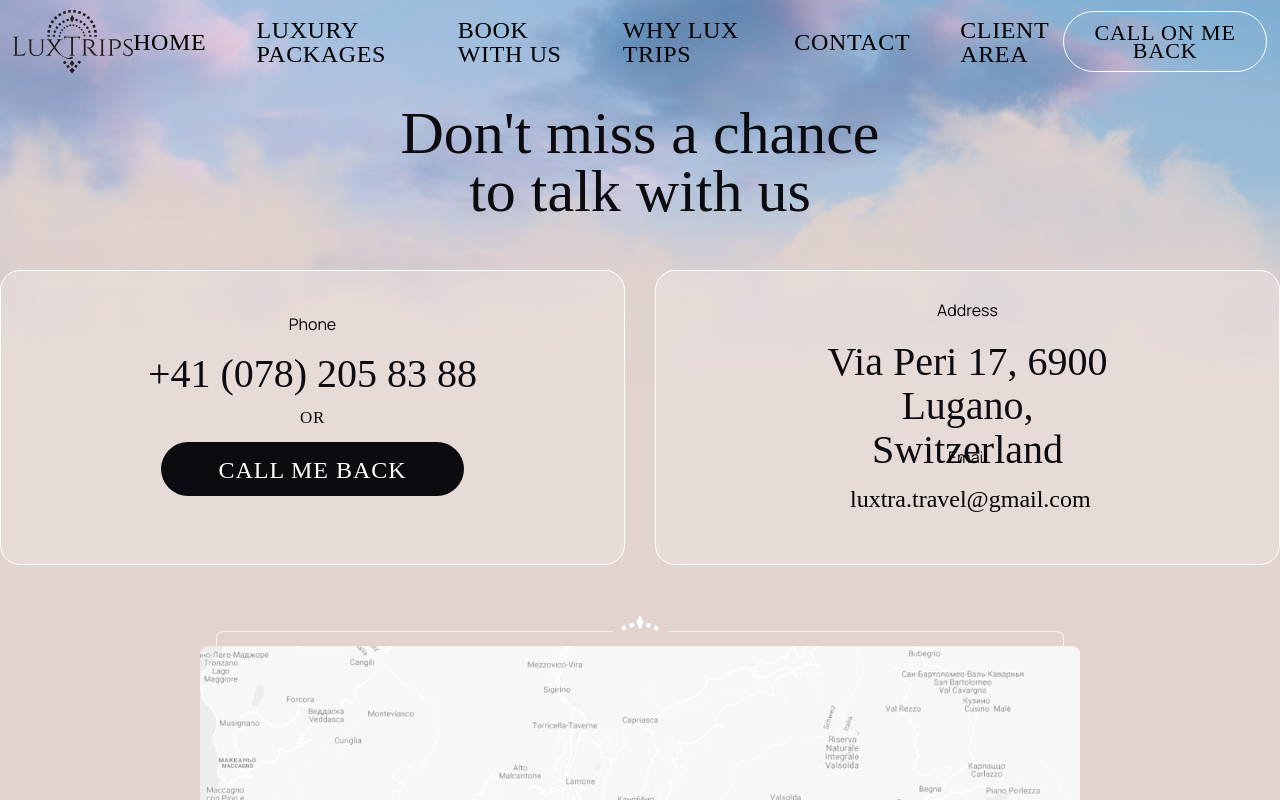
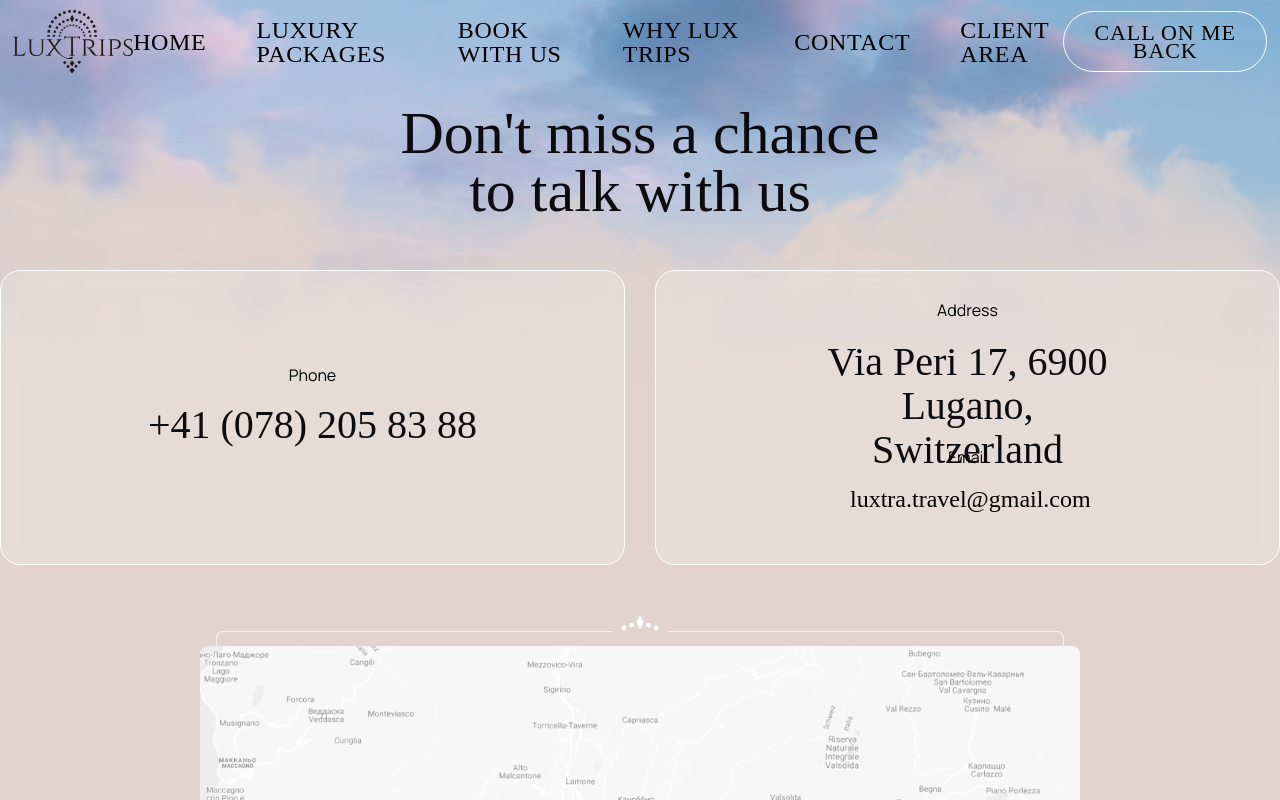
Before and after one commit to prizxd/Project_LuxTrips, a React (Vite) app: page /Contact in a window 1280 px wide. Shown: the top 800 px of the page. Built offline with nearby package versions, Linux system fonts and the light colour scheme; no server answers; a web font is replaced by a local one.

Commit message:
Update Contact.jsx

```diff
--- a/src/pages/Contact/Contact.jsx
+++ b/src/pages/Contact/Contact.jsx
@@ -13,8 +13,6 @@
           <div className="phone same">
             <h4 className="option">Phone</h4>
             <h2 className="p-number">+41 (078) 205 83 88</h2>
-            <h4 className="or-option">OR</h4>
-            <button className="call-back">CALL ME BACK</button>
           </div>
           <div className="address same">
             <h4 className="address-h4">Address</h4>
```
